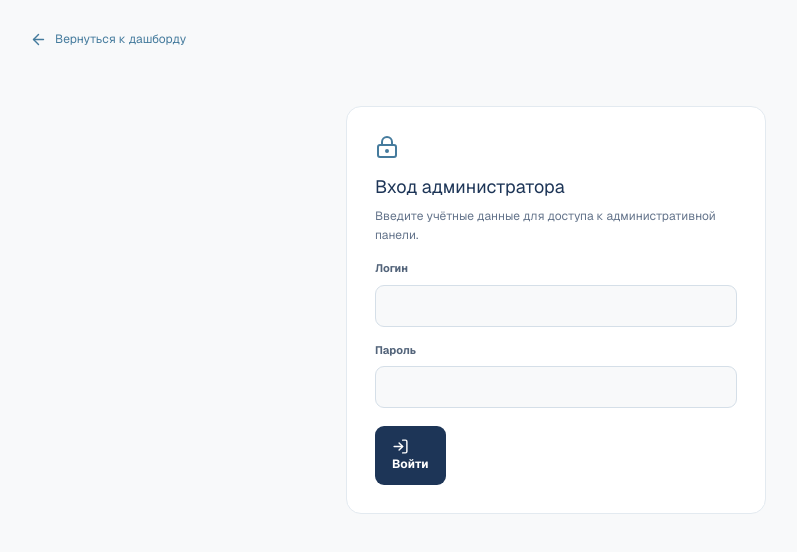
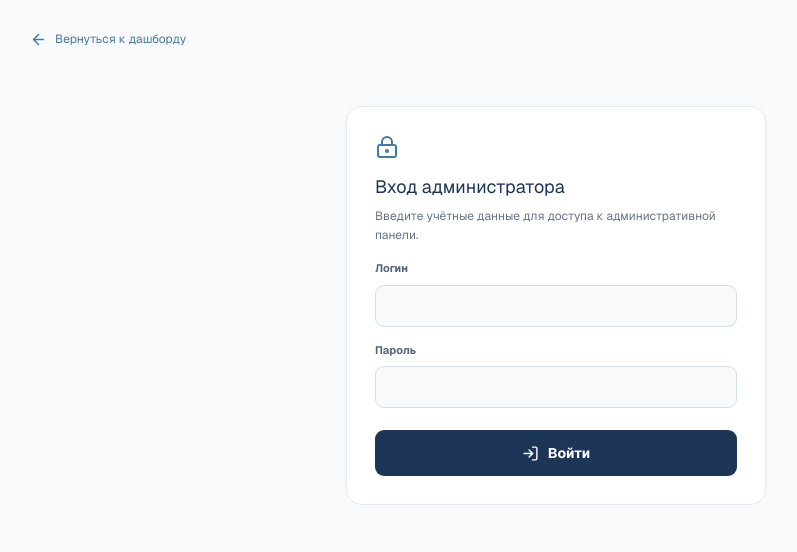
Before and after one commit to PressF5/Dashboard_new_front, a Next.js app: page /admin in a window 1280 px wide. Shown: the top 552 px of the page, without its empty margins (84-881 px from the left). Built offline with nearby package versions, Linux system fonts and the light colour scheme; no server answers.

Commit message:
Added auth

```diff
--- a/src/app/admin/layout.tsx
+++ b/src/app/admin/layout.tsx
@@ -1,9 +1,7 @@
-import { AdminAuthProvider } from "@/components/admin/admin-auth-provider";
-
 export default function AdminLayout({
   children,
 }: Readonly<{
   children: React.ReactNode;
 }>) {
-  return <AdminAuthProvider>{children}</AdminAuthProvider>;
+  return children;
 }
--- a/src/app/admin/page.tsx
+++ b/src/app/admin/page.tsx
@@ -4,6 +4,7 @@ import { FormEvent, useState } from "react";
 import { useRouter } from "next/navigation";
 import { ArrowLeft, FileSpreadsheet, LockKeyhole, LogIn } from "lucide-react";
 
+import { ThemeToggle } from "@/components/theme/theme-toggle";
 import { useAdminAuth } from "@/components/admin/admin-auth-provider";
 
 export default function AdminPage() {
@@ -40,14 +41,19 @@ export default function AdminPage() {
         </a>
 
         <header className="admin-heading">
+          <div className="admin-heading-info">
             <div className="admin-icon">
               <LockKeyhole size={25} />
             </div>
+
             <div>
               <p className="eyebrow">АДМИНИСТРАТИВНАЯ ПАНЕЛЬ</p>
               <h1>Управление дашбордом</h1>
               <p className="subtitle">Управление статистикой и загрузками</p>
             </div>
+          </div>
+
+          <ThemeToggle />
         </header>
 
         <section className="upload-card">
--- a/src/app/globals.css
+++ b/src/app/globals.css
@@ -497,8 +497,15 @@ footer {
 .admin-heading {
   display: flex;
   align-items: center;
+  justify-content: space-between;
+  gap: 20px;
+  margin-bottom: 26px;
+}
+.admin-heading-info {
+  display: flex;
+  align-items: center;
   gap: 14px;
-  margin-bottom: 26px;
+  min-width: 0;
 }
 .admin-icon {
   width: 52px;
@@ -547,6 +554,23 @@ footer {
 .primary-button:disabled {
   opacity: 0.55;
   cursor: wait;
+}
+.login-card .primary-button {
+  display: flex;
+  align-items: center;
+  justify-content: center;
+  gap: 9px;
+  width: 100%;
+  min-height: 46px;
+  margin-top: 22px;
+  font-size: 14px;
+  transition:
+    opacity 0.2s ease,
+    background 0.2s ease;
+}
+
+.login-card .primary-button:hover:not(:disabled) {
+  opacity: 0.9;
 }
 .form-message {
   font-size: 12px;
@@ -697,6 +721,21 @@ th {
   }
   .file-picker input {
     max-width: 100%;
+  }
+  .heading-actions {
+    width: 100%;
+    justify-content: space-between;
+  }
+  .admin-heading {
+    align-items: flex-start;
+  }
+
+  .admin-heading-info {
+    align-items: flex-start;
+  }
+
+  .admin-heading h1 {
+    font-size: 22px;
   }
 }
 
@@ -863,13 +902,6 @@ th {
   background: var(--surface-hover);
 }
 
-@media (max-width: 720px) {
-  .heading-actions {
-    width: 100%;
-    justify-content: space-between;
-  }
-}
-
 @layer base {
   * {
     @apply border-border outline-ring/50;
--- a/src/app/layout.tsx
+++ b/src/app/layout.tsx
@@ -3,6 +3,7 @@ import "./globals.css";
 import { Geist } from "next/font/google";
 import { cn } from "@/lib/utils";
 import { QueryProvider } from "@/components/providers/query-provider";
+import { AdminAuthProvider } from "@/components/admin/admin-auth-provider";
 
 const geist = Geist({
   subsets: ["latin"],
@@ -21,7 +22,9 @@ export default function RootLayout({
   return (
     <html lang="ru" className={cn("font-sans", geist.variable)}>
       <body>
-        <QueryProvider>{children}</QueryProvider>
+        <AdminAuthProvider>
+          <QueryProvider>{children}</QueryProvider>
+        </AdminAuthProvider>
       </body>
     </html>
   );
--- a/src/app/page.tsx
+++ b/src/app/page.tsx
@@ -15,6 +15,7 @@ import { usePublicationStatistics } from "@/lib/queries/publication-queries";
 import type { Metric } from "@/types/dashboard";
 import type { PublicationRow } from "@/types/publication";
 
+import { useAdminAuth } from "@/components/admin/admin-auth-provider";
 import { ThemeToggle } from "@/components/theme/theme-toggle";
 import {
   Activity,
@@ -92,6 +93,8 @@ export default function DashboardPage() {
   const [publicationMsuId, setPublicationMsuId] = useState("");
 
   const [opened, setOpened] = useState<string[]>([]);
+
+  const { authorized } = useAdminAuth();
 
   // Справочники основной статистики.
   const {
@@ -244,6 +247,12 @@ export default function DashboardPage() {
             <p>Данные обновляются после загрузки очередного отчёта.</p>
           </div>
         </div>
+        {authorized && (
+          <a className="admin-link" href="/admin">
+            <span>Панель администратора</span>
+            <ChevronRight size={16} />
+          </a>
+        )}
       </aside>
       <main className="main">
         <header className="page-heading">
```
Lines whose indentation alone changed are shown as unchanged.
